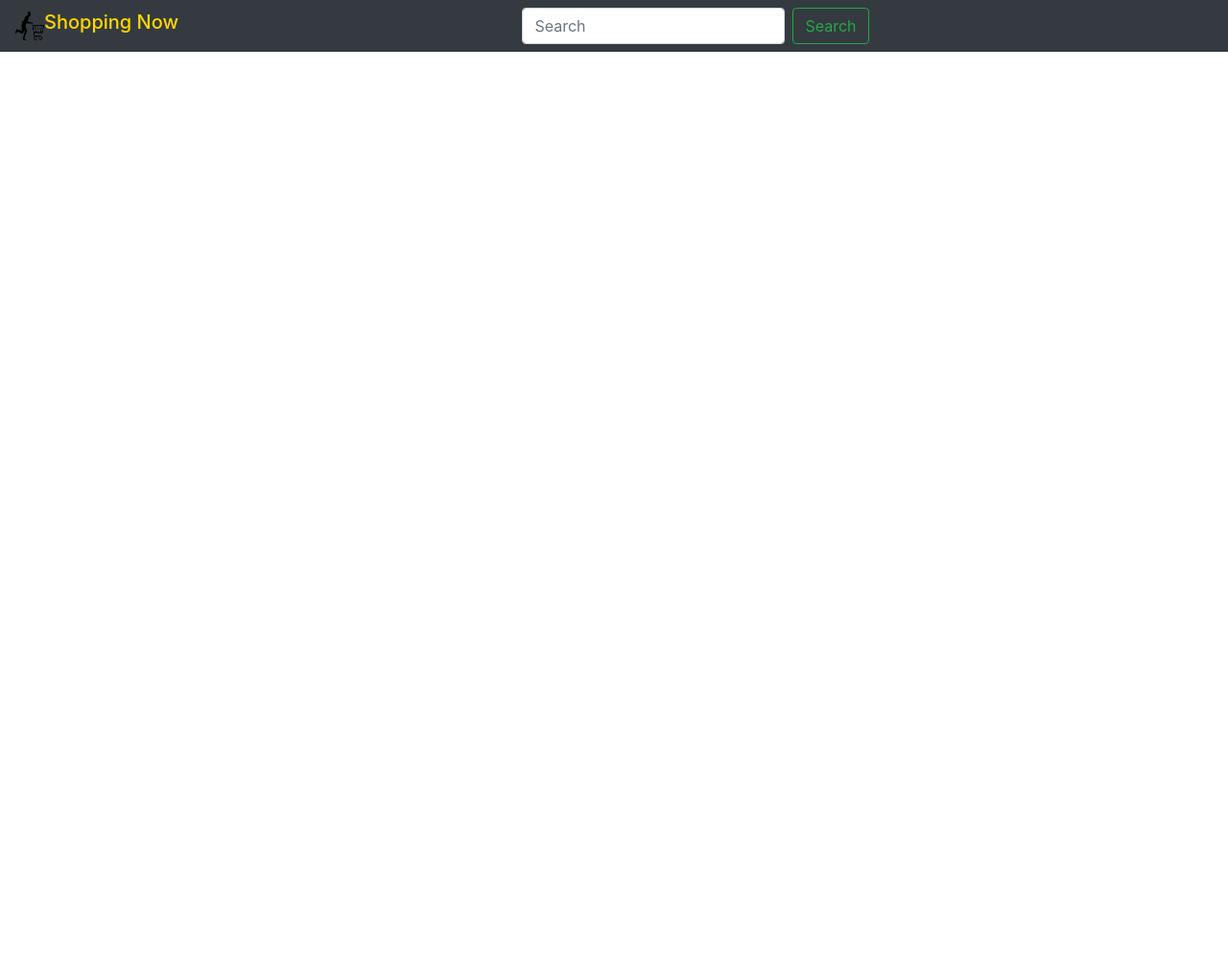
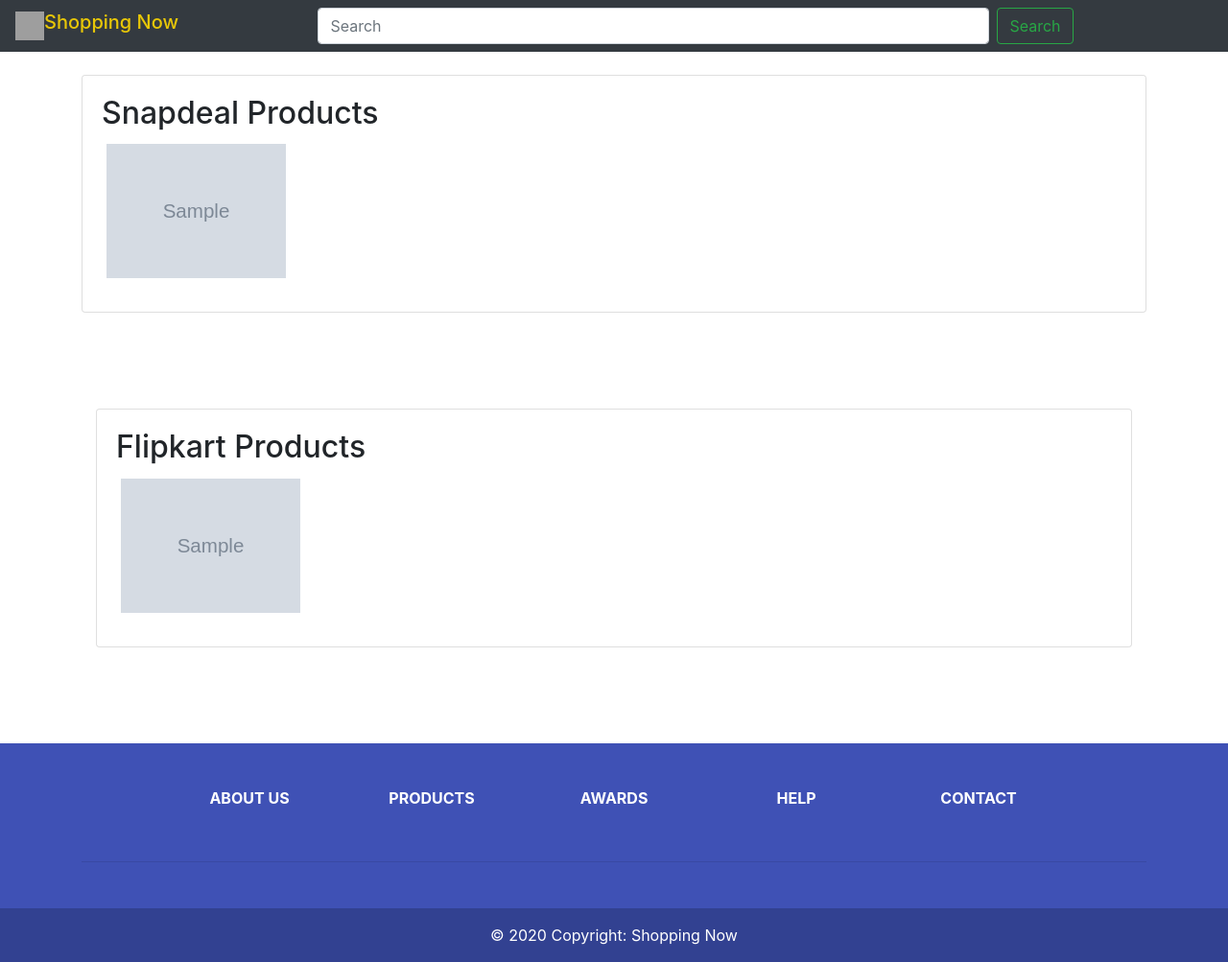
Before and after one commit to MrInfaith/Esentiment, a Flask app: template templates/home.html in a window 1280 px wide. Shown: the whole page at 96% size. Before the commit the page ends 54 px from the top, so only its background shows below. Run offline with Flask 3, Linux system fonts and the light colour scheme; the template is opened without the code that fills it: most values are stand-ins (such as "Sample title", 1, 10 or a date in 2020); grey boxes marked "Sample" are stand-in pictures; grey boxes are pictures that could not be loaded.

Commit message:
functions creations

```diff
--- a/app.py
+++ b/app.py
@@ -1,8 +1,35 @@
 from flask import *
+from train.homepage import home
+from train.searchpage import Search
 app=Flask(__name__)
+# home details
+hm=home()
+flipkart_df=hm.snapdeal()
+# creating of objects of search page
+dt=Search()
+
+# path declarations
 @app.route('/')
 def Home():
-    return render_template('home.html')
+    flipkart=flipkart_df['url']
+    url=flipkart_df['link']
+    return render_template('home.html',flipImage=flipkart,flipurl=url)
+@app.route('/login')
+def Login():
+    pass
+@app.route('/register')
+def Register():
+    pass
+@app.route('/logout')
+def logout():
+    pass
+@app.route('/details')
+def details():
+    index=request.args.get('flipdeat')
+    return render_template('details.html')
+@app.route('/sentiments')
+def sentiments():
+    pass
 
 if __name__=="__main__":
     app.run(debug=True)
--- a/requirements.txt
+++ b/requirements.txt
@@ -4,3 +4,5 @@
 flask
 scikit-learn
 nltk
+beautifulsoup4
+requests
--- a/static/css/style.css
+++ b/static/css/style.css
@@ -1,3 +1,39 @@
-.custom-search-input {
+.navbar .custom-search-input {
     width: 300px; /* Adjust width as needed */
 }
+
+.scroll-view-container {
+    max-height: 200px;
+    overflow-x: scroll;
+    white-space: nowrap;
+  }
+
+  .scroll-view-container img {
+    max-height: 350px;
+    margin-right: 50px;
+  }
+  .scroll-view-container {
+    max-height: 200px;
+    overflow-y: auto;
+  }
+  .scroll-view-container img {
+          padding: 5px /* Adjust the padding value as needed */
+      }
+
+  .scroll-view-container img {
+    max-height: 150px;
+    margin-bottom: 10px;
+  }
+
+  /* Larger padding between scroll views */
+  .section-spacing {
+    margin-bottom: 100px;
+  }
+
+  .navbar-brand {
+    position: absolute;
+    left: 0;
+    top: 0;
+    display: flex;
+    align-items: center;
+  }
--- a/templates/footer.html
+++ b/templates/footer.html
@@ -1,5 +1,75 @@
+
+    <footer class="text-center text-white" style="background-color: #3f51b5">
+      <!-- Grid container -->
+      <div class="container">
+        <!-- Section: Links -->
+        <section class="mt-5">
+          <!-- Grid row-->
+          <div class="row text-center d-flex justify-content-center pt-5">
+            <div class="col-md-2">
+              <h6 class="text-uppercase font-weight-bold">
+                <a href="#!" class="text-white">About us</a>
+              </h6>
+            </div>
+            <!-- Grid column -->
+
+            <!-- Grid column -->
+            <div class="col-md-2">
+              <h6 class="text-uppercase font-weight-bold">
+                <a href="#!" class="text-white">Products</a>
+              </h6>
+            </div>
+            <!-- Grid column -->
+
+            <!-- Grid column -->
+            <div class="col-md-2">
+              <h6 class="text-uppercase font-weight-bold">
+                <a href="#!" class="text-white">Awards</a>
+              </h6>
+            </div>
+            <!-- Grid column -->
+
+            <!-- Grid column -->
+            <div class="col-md-2">
+              <h6 class="text-uppercase font-weight-bold">
+                <a href="#!" class="text-white">Help</a>
+              </h6>
+            </div>
+            <!-- Grid column -->
+
+            <!-- Grid column -->
+            <div class="col-md-2">
+              <h6 class="text-uppercase font-weight-bold">
+                <a href="#!" class="text-white">Contact</a>
+              </h6>
+            </div>
+            <!-- Grid column -->
+          </div>
+          <!-- Grid row-->
+        </section>
+        <!-- Section: Links -->
+
+        <hr class="my-5" />
+      </div>
+      <!-- Grid container -->
+
+      <!-- Copyright -->
+      <div
+           class="text-center p-3"
+           style="background-color: rgba(0, 0, 0, 0.2)"
+           >
+        © 2020 Copyright:
+        <a class="text-white" href="#"
+           >Shopping Now</a
+          >
+      </div>
+      <!-- Copyright -->
+    </footer>
+    <!-- Footer -->
 <script src="https://code.jquery.com/jquery-3.3.1.slim.min.js" integrity="sha384-q8i/X+965DzO0rT7abK41JStQIAqVgRVzpbzo5smXKp4YfRvH+8abtTE1Pi6jizo" crossorigin="anonymous"></script>
 <script src="https://cdn.jsdelivr.net/npm/popper.js@1.14.7/dist/umd/popper.min.js" integrity="sha384-UO2eT0CpHqdSJQ6hJty5KVphtPhzWj9WO1clHTMGa3JDZwrnQq4sF86dIHNDz0W1" crossorigin="anonymous"></script>
 <script src="https://cdn.jsdelivr.net/npm/bootstrap@4.3.1/dist/js/bootstrap.min.js" integrity="sha384-JjSmVgyd0p3pXB1rRibZUAYoIIy6OrQ6VrjIEaFf/nJGzIxFDsf4x0xIM+B07jRM" crossorigin="anonymous"></script>
+
 </body>
+
 </html>
--- a/templates/header.html
+++ b/templates/header.html
@@ -1,12 +1,34 @@
 <!doctype html>
 <html lang="en">
+
 <head>
   <!-- Required meta tags -->
   <meta charset="utf-8">
   <meta name="viewport" content="width=device-width, initial-scale=1, shrink-to-fit=no">
 
   <!-- Bootstrap CSS -->
-    <link rel="stylesheet" href="https://cdn.jsdelivr.net/npm/bootstrap@4.3.1/dist/css/bootstrap.min.css" integrity="sha384-ggOyR0iXCbMQv3Xipma34MD+dH/1fQ784/j6cY/iJTQUOhcWr7x9JvoRxT2MZw1T" crossorigin="anonymous">
-    <link rel="stylesheet" href="/static/css/style.css"/>
+  <link rel="stylesheet" href="https://cdn.jsdelivr.net/npm/bootstrap@4.3.1/dist/css/bootstrap.min.css"
+    integrity="sha384-ggOyR0iXCbMQv3Xipma34MD+dH/1fQ784/j6cY/iJTQUOhcWr7x9JvoRxT2MZw1T" crossorigin="anonymous">
+  <link rel="stylesheet" href="{{url_for('static',filename='css/style.css')}}" />
 </head>
+
 <body>
+
+  <nav class="navbar navbar-expand-lg navbar-dark bg-dark">
+    <div class="logo">
+      <img src="https://cdn-icons-png.flaticon.com/512/4290/4290854.png" width="30" height="30" class="d-inline-block align-top" alt="Logo">
+    </div class="iconName">
+    <h5 style="color: #ffd900e3;">Shopping Now</h5>
+    <button class="navbar-toggler" type="button" data-toggle="collapse" data-target="#navbarSupportedContent"
+      aria-controls="navbarSupportedContent" aria-expanded="false" aria-label="Toggle navigation">
+      <span class="navbar-toggler-icon"></span>
+    </button>
+
+    <div class="collapse navbar-collapse justify-content-center" id="navbarSupportedContent">
+
+      <form class="form-inline my-2 my-lg-0">
+        <input class="form-control mr-sm-2 custom-search-input" style="width: 700px;" type="search" placeholder="Search" aria-label="Search">
+        <button class="btn btn-outline-success my-2 my-sm-0" type="submit" name="search">Search</button>
+      </form>
+    </div>
+  </nav>
--- a/templates/home.html
+++ b/templates/home.html
@@ -1,21 +1,29 @@
 {% include "header.html" %}
-
-<nav class="navbar navbar-expand-lg navbar-dark bg-dark">
-    <div class="logo">
-        <img src="/static/logo.png" width="30" height="30" class="d-inline-block align-top" alt="Logo">
-    </div class="iconName">
-    <h5 style="color: #FFD700;">Shopping Now</h5>
-    <button class="navbar-toggler" type="button" data-toggle="collapse" data-target="#navbarSupportedContent" aria-controls="navbarSupportedContent" aria-expanded="false" aria-label="Toggle navigation">
-      <span class="navbar-toggler-icon"></span>
-    </button>
-
-    <div class="collapse navbar-collapse justify-content-center" id="navbarSupportedContent">
-
-      <form class="form-inline my-2 my-lg-0">
-        <input class="form-control mr-sm-2 " width="300px" type="search" placeholder="Search" aria-label="Search">
-        <button class="btn btn-outline-success my-2 my-sm-0" type="submit">Search</button>
-      </form>
+<div class="container mt-4">
+    <div class="card section-spacing">
+      <div class="card-body">
+        <h2>Snapdeal Products</h2>
+        <div class="scroll-view-container">
+          {% for url in flipImage %}
+           <a href="{{flipurl[loop.index0]}}" name="flipdeat">
+            <img src="{{url}}" >
+        </a>
+           {% endfor %}
+          <!-- Add more images here within the row -->
+        </div>
+      </div>
     </div>
-  </nav>
-
+    <div class="container mt-4">
+        <div class="card section-spacing">
+          <div class="card-body">
+            <h2>Flipkart Products</h2>
+            <div class="scroll-view-container">
+              {% for url in image_urls %}
+                <img src="{{ url}}"  onclick=""  >
+               {% endfor %}
+            </div>
+          </div>
+        </div>
+    </div>
+</div>
 {% include "footer.html" %}
--- /dev/null
+++ b/train/tempCodeRunnerFile.py
@@ -0,0 +1,2 @@
+class home:
+#     def snapdeal(self):
```
Also changed, not shown: templates/details.html (added, +36 -0 lines), train/homepage.py (added, +40 -0 lines), train/searchpage.py (added, +65 -0 lines), static/logo/logo.png (renamed from static/logo.png), templates/login.html (added), templates/logout.html (added), templates/register.html (added), templates/sentiment.html (added), train/Sentiment.py (added), train/preprocess.py (added), 2 other files. Lines whose indentation alone changed are shown as unchanged.
